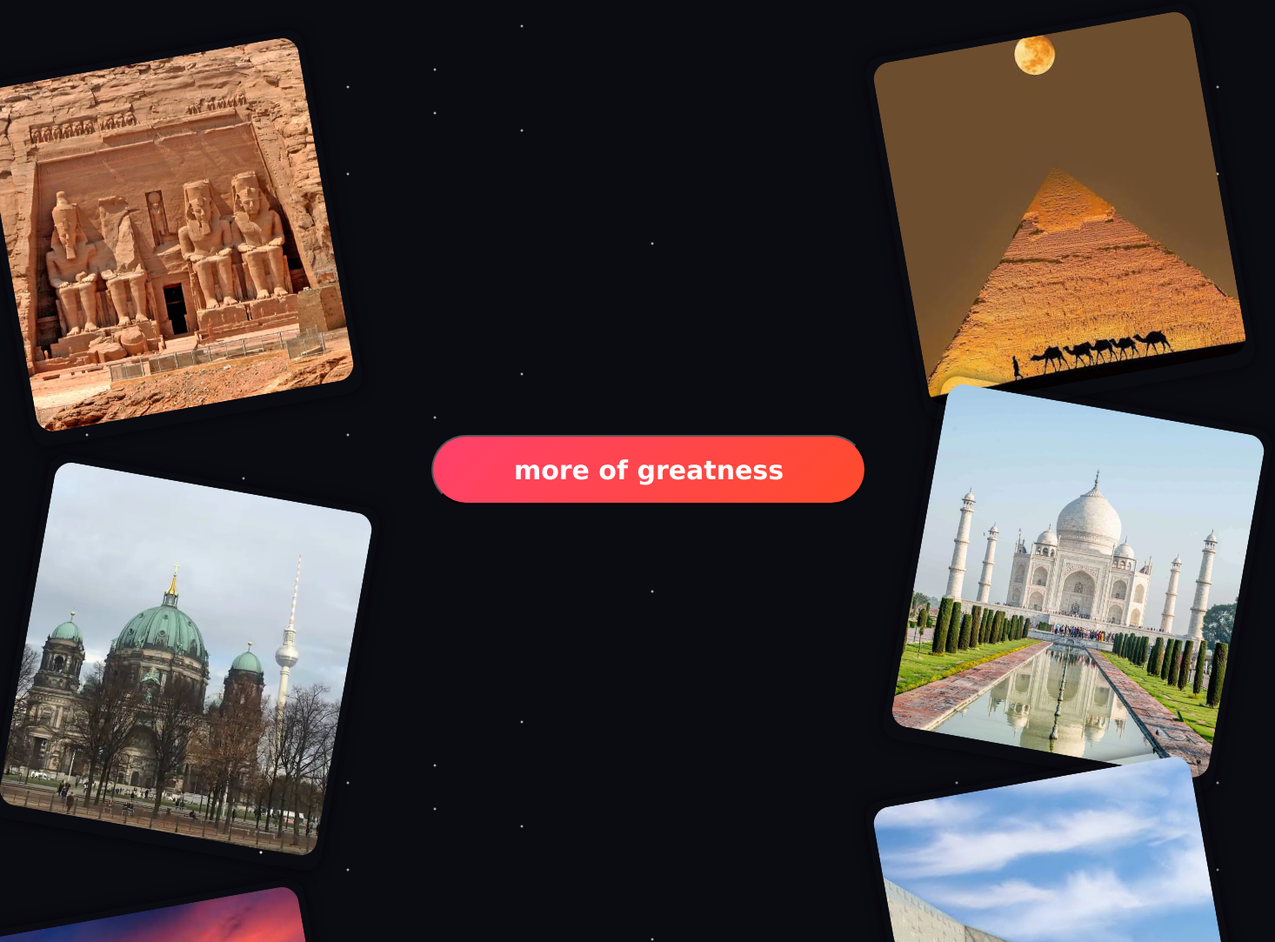
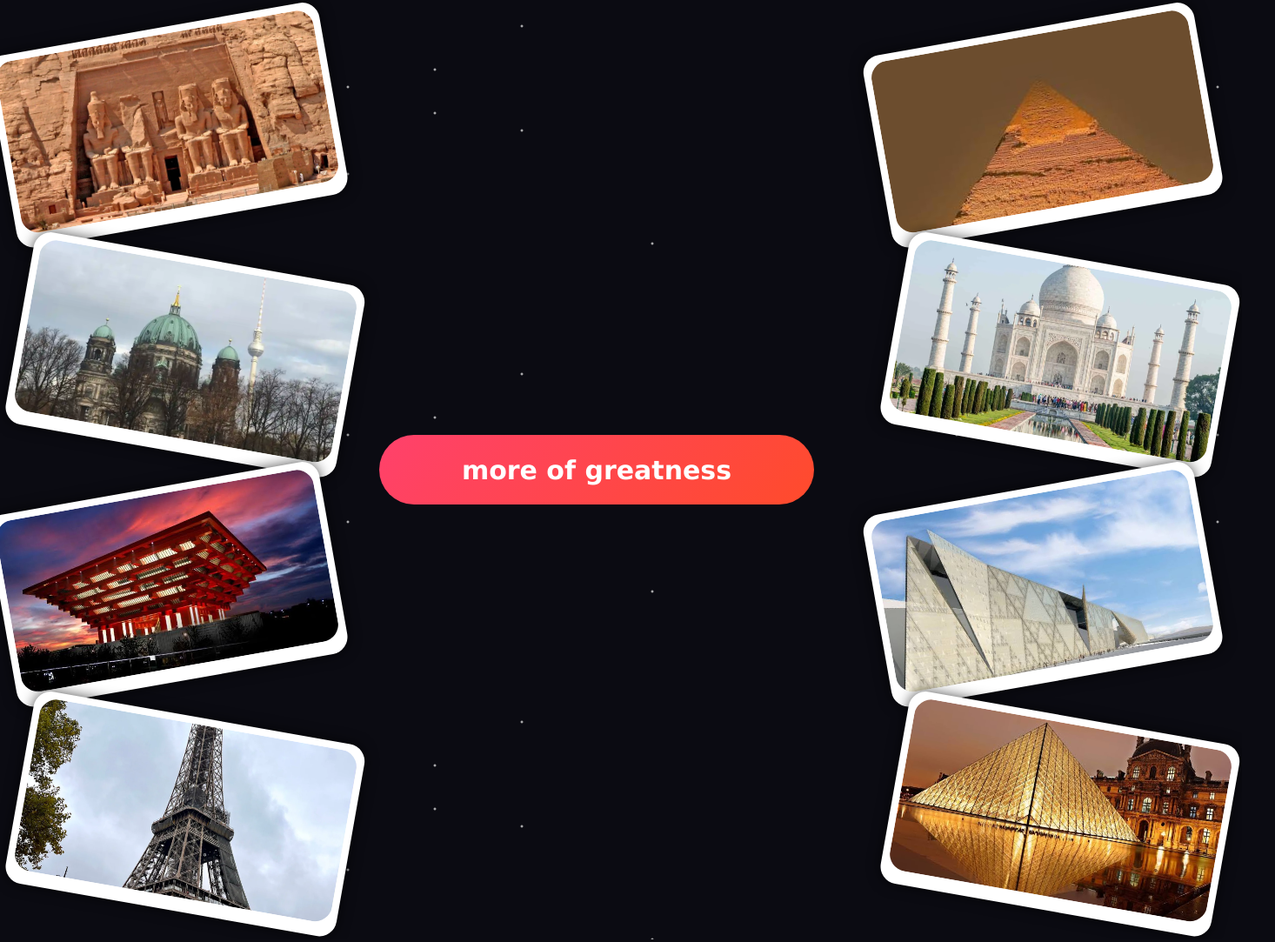
Before and after one commit to Yassin-Soliman53/semi-final-project, a plain HTML site: page index.html in a window 1280 px wide. Shown: the top 1083 px of the page at 87% size, 1466 px wide, since content can reach past the window. Drawn offline with Linux system fonts and the light colour scheme.

Commit message:
put the right column to right

```diff
--- a/style.css
+++ b/style.css
@@ -39,15 +39,14 @@ body{
     padding: 30px 10px;
     align-items: start;
 }
-.right-col .left-col{
-
+.right-col , .left-col{
   display: flex;
   flex-direction: column;
   gap: 40px;
 }
 
 .card{
-    display: inline-block;
+    background: white;
     flex-direction: column;
     border-radius: 20px;
     width: fit-content;
@@ -56,21 +55,20 @@ body{
     padding:8px 8px 16px 8px;
 
 }
-.left-col .card{
-    margin:30px 60px 30px 0px;
-}
-
 .card .image{
     width: 370px;
     height: 200px;
     border-radius: 20px;
-    height: 400px;
     display: block;
     object-fit: cover;
 }
 
 .left-col {
     left: 0px;
+}
+.right-col {
+  align-items: flex-end;
+  margin-left: 40px;
 }
 .card-1 { transform: rotate(-10deg) translateX(-10px); }
 .card-2 {transform: rotate(10deg) translateX(10px);}
@@ -95,10 +93,18 @@ body{
 .btn {
     width: 500px;
     height: 80px;
-    border-radius: 40px;
+    border-radius: 50px;
     font-size: 30px;
     background: linear-gradient(135deg, #ff416c 0%, #ff4b2b 100%);
     color: white;
     font-weight: 1000;
-
+    border: none;
+    box-shadow: 0 3px 20px rgba(255, 65, 108, 0.5),
 }
+.btn:hover{
+    transform: scale(1.1) translateY(-2px);
+    background: linear-gradient(135deg, #ff4b2b 0%, #ff416c 100%);
+}
+.btn:active{
+    transform: scale(0.98) translateY(0);
+}
```
